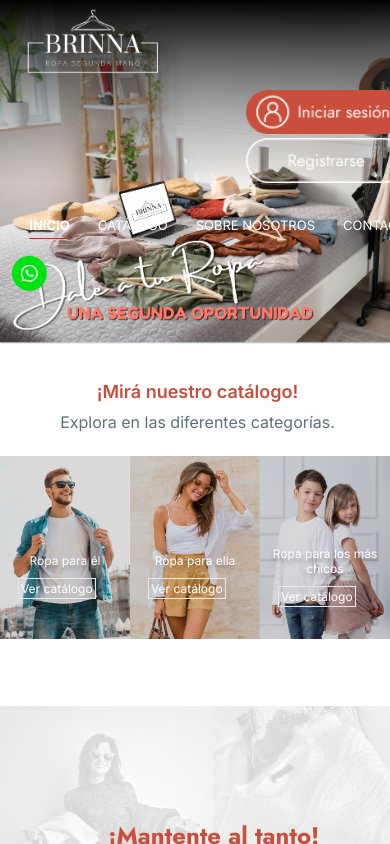
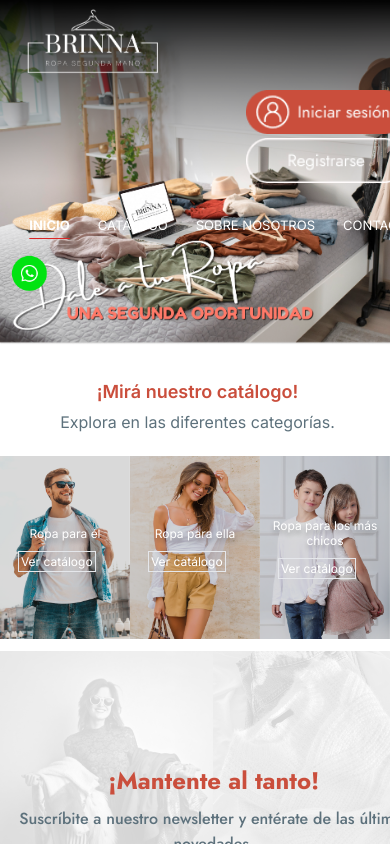
Before and after one commit to CeciliaBPerdomo/Brinna, a Next.js app: page / in a window 390 px wide. Shown: the top 844 px of the page. Built offline with nearby package versions, Linux system fonts and the light colour scheme.

Commit message:
Responsive catalogo

```diff
--- a/src/components/LandingPage/Catalogos/catalogo.css
+++ b/src/components/LandingPage/Catalogos/catalogo.css
@@ -76,11 +76,11 @@
     }
 
     .fondoPrincipal {
-        height: 250px;
+        height: 195px;
     }
 
     .fondo {
-        height: 250px;
+        height: 195px;
     }
 
     .ropa {
--- a/src/components/LandingPage/Catalogos/catalogos.js
+++ b/src/components/LandingPage/Catalogos/catalogos.js
@@ -19,7 +19,7 @@ const Catalago = () => {
                 Explora en las diferentes categorías.
             </p>
 
-            <div className="w-full grid grid-cols-3 md:grid-cols-1 sm:grid-cols-1">
+            <div className="w-full grid grid-cols-3">
                 <div className="bg-el fondoPrincipal">
                     <CatalagoPara para={"él"} />
                 </div>
```
